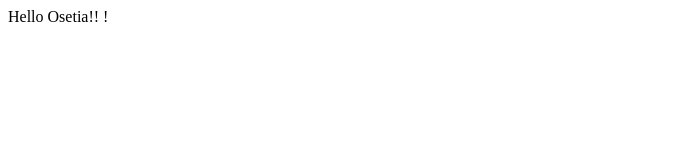
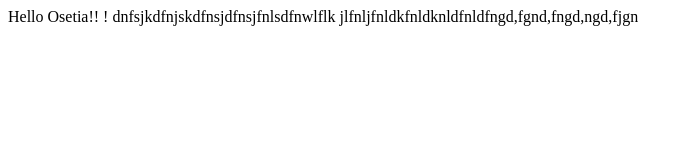
Before and after one commit to Tyldo/Template, a plain HTML site: page index.html in a window 1280 px wide. Shown: the whole page, without its empty margins (0-693 px from the left). Drawn offline with Linux system fonts and the light colour scheme.

Commit message:
Add two strings

```diff
--- a/index.html
+++ b/index.html
@@ -2,6 +2,8 @@
 	<body>
 		<div>
 			Hello Osetia!! !
+			dnfsjkdfnjskdfnsjdfnsjfnlsdfnwlflk
+			jlfnljfnldkfnldknldfnldfngd,fgnd,fngd,ngd,fjgn
 		</div>
 	</body>
 </html>
```
